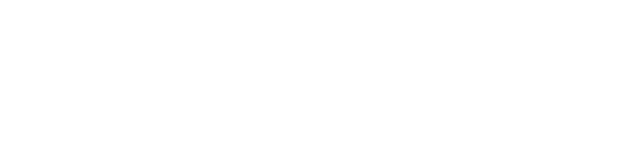
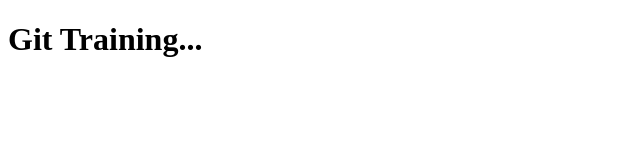
Before and after one commit to kankaro/webteam-git-training, a plain HTML site: page index.html in a window 1280 px wide. Shown: the whole page, without its empty margins (0-640 px from the left). Drawn offline with Linux system fonts and the light colour scheme.

Commit message:
Added content

```diff
--- a/index.html
+++ b/index.html
@@ -6,6 +6,6 @@
     <title>Webteam Git Training</title>
 </head>
 <body>
-
+    <h1>Git Training...</h1>
 </body>
 </html>
```
